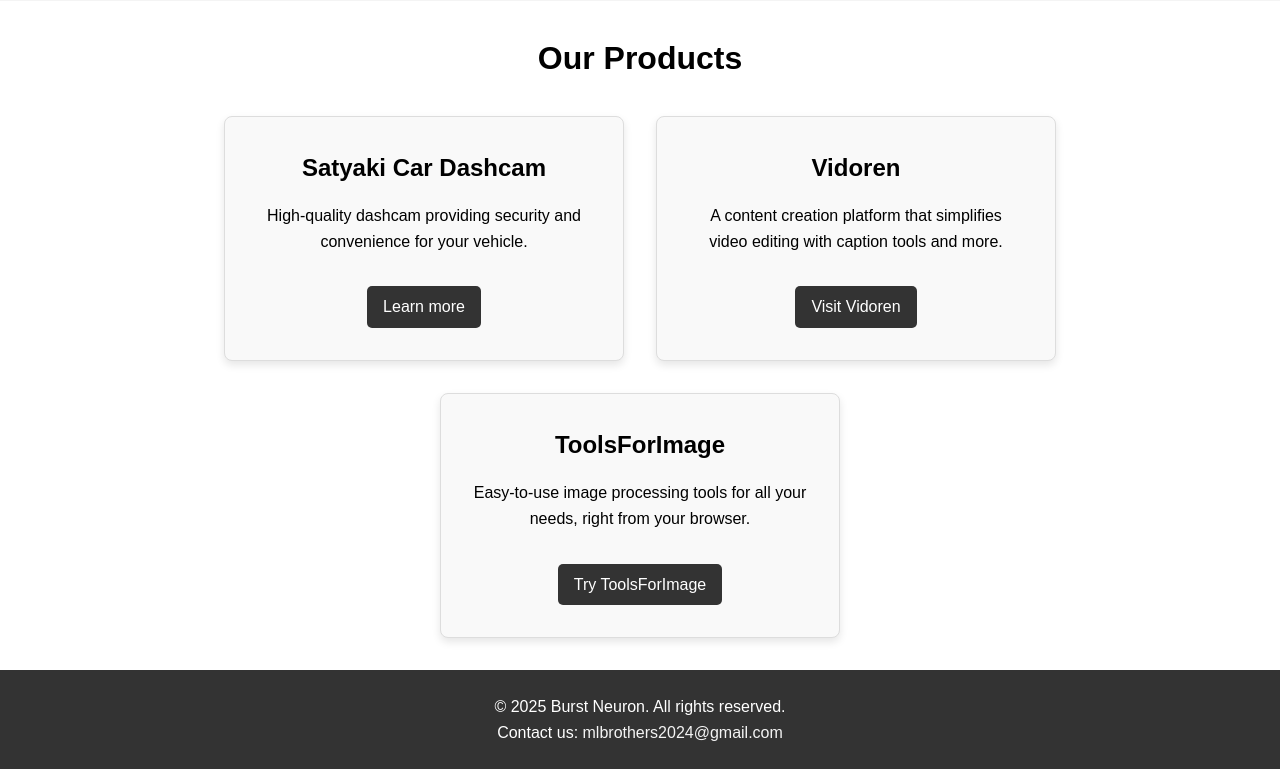
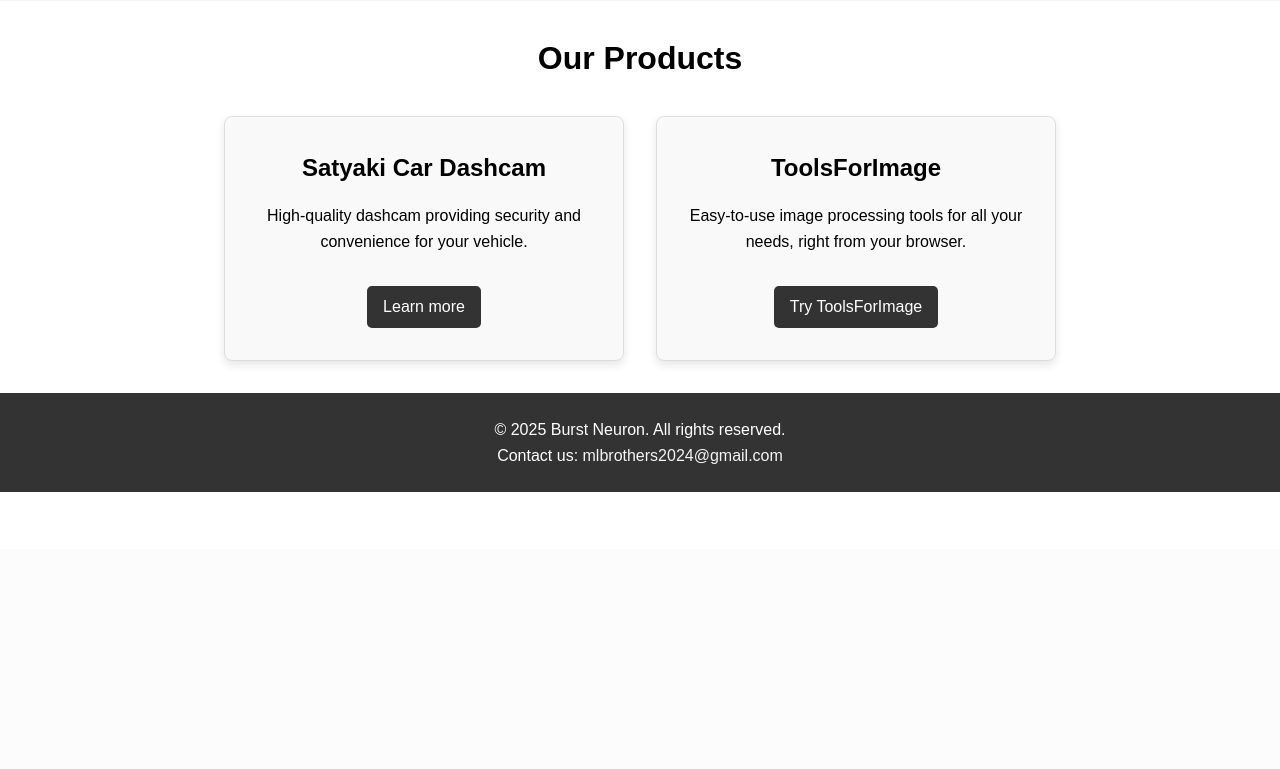
Before and after one commit to mlbrothers/BurstNeuron, a Flask app: page / in a window 1280 px wide. Shown: the part 251-1020 px from the top of the page. After the commit the page ends 743 px from the top, so only its background shows below. Run offline with Flask 3, Linux system fonts and the light colour scheme.

Commit message:
removed vidoren, indeed a sad day

```diff
--- a/templates/index.html
+++ b/templates/index.html
@@ -38,11 +38,11 @@
                 <a href="https://www.satyaki.in" target="_blank">Learn more</a>
             </div>
 
-            <div class="product-card">
+            <!-- <div class="product-card">
                 <h3>Vidoren</h3>
                 <p>A content creation platform that simplifies video editing with caption tools and more.</p>
                 <a href="https://www.vidoren.com" target="_blank">Visit Vidoren</a>
-            </div>
+            </div> -->
 
             <div class="product-card">
                 <h3>ToolsForImage</h3>
```
